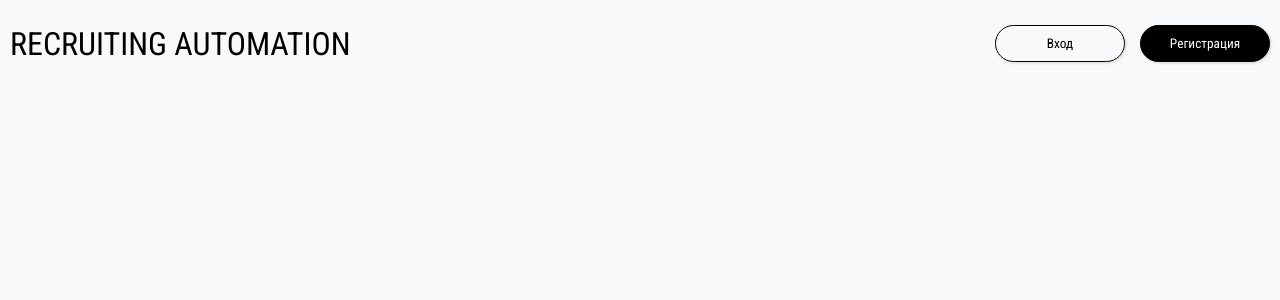
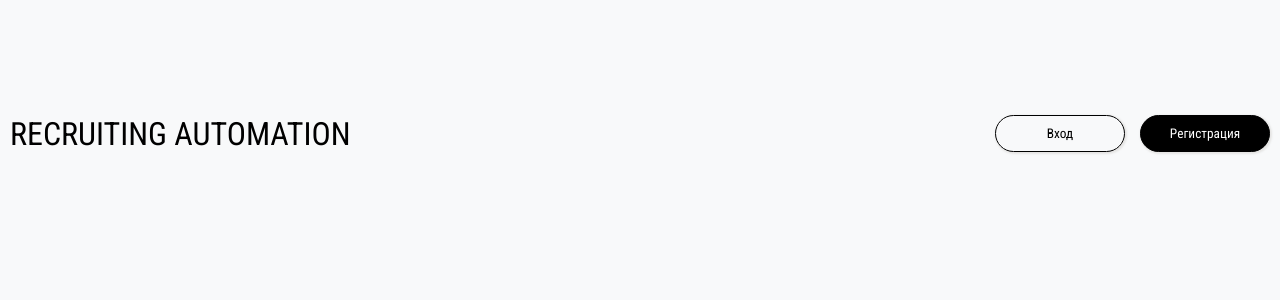
Before and after one commit to ViktoriaElm/NextAuth, a Next.js app: page / in a window 1280 px wide. Shown: the top 300 px of the page. Built offline with nearby package versions, Linux system fonts and the light colour scheme; no server answers.

Commit message:
back css header

```diff
--- a/styles/globals.css
+++ b/styles/globals.css
@@ -25,9 +25,9 @@
     font-weight: 400;
 }
 
-header {
+/* header {
     margin-top: -90px;
-}
+} */
 
 body {
     display: flex;
```
